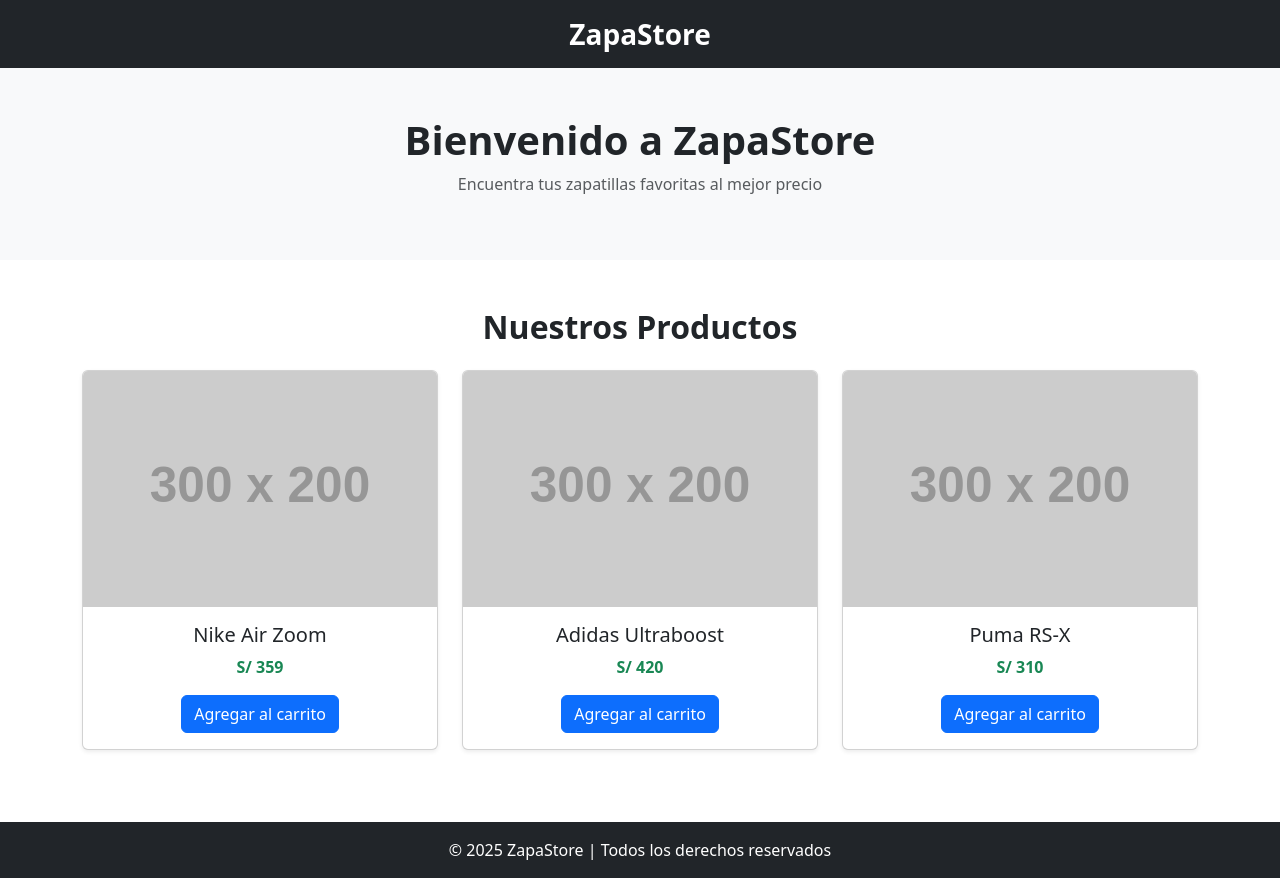
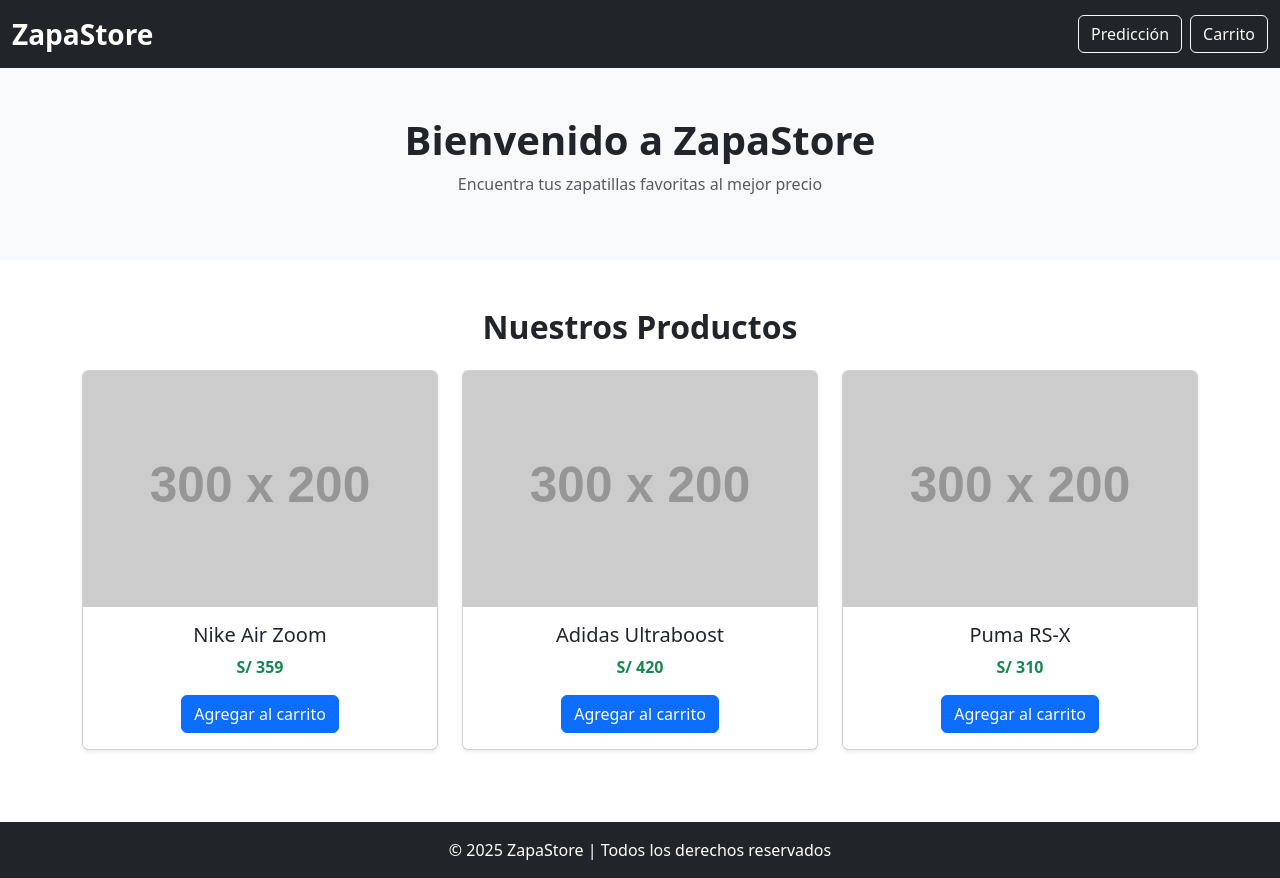
Before and after one commit to angel1701-lap/Tabajo-final, a React (Vite) app in the folder client/: page / in a window 1280 px wide. Built offline with nearby package versions, Linux system fonts and the light colour scheme.

Commit message:
Actualizacion en navbar

```diff
--- a/client/src/components/Navbar.jsx
+++ b/client/src/components/Navbar.jsx
@@ -1,12 +1,37 @@
 import React from 'react';
 
-function Navbar() {
+function Navbar({ cartCount, onNavigate }) {
   return (
     <nav className="navbar navbar-dark bg-dark">
-      <div className="container-fluid">
-        <a className="navbar-brand mx-auto fs-3 fw-bold" href="#">
+      <div className="container-fluid d-flex justify-content-between align-items-center">
+        <a
+          className="navbar-brand fs-3 fw-bold"
+          href="#"
+          onClick={() => onNavigate('home')}
+        >
            ZapaStore
         </a>
+
+        <div className="d-flex gap-2">
+          <button
+            className="btn btn-outline-light"
+            onClick={() => onNavigate('prediccion')}
+          >
+             Predicción
+          </button>
+
+          <button
+            className="btn btn-outline-light position-relative"
+            onClick={() => onNavigate('cart')}
+          >
+             Carrito
+            {cartCount > 0 && (
+              <span className="position-absolute top-0 start-100 translate-middle badge rounded-pill bg-danger">
+                {cartCount}
+              </span>
+            )}
+          </button>
+        </div>
       </div>
     </nav>
   );
```
